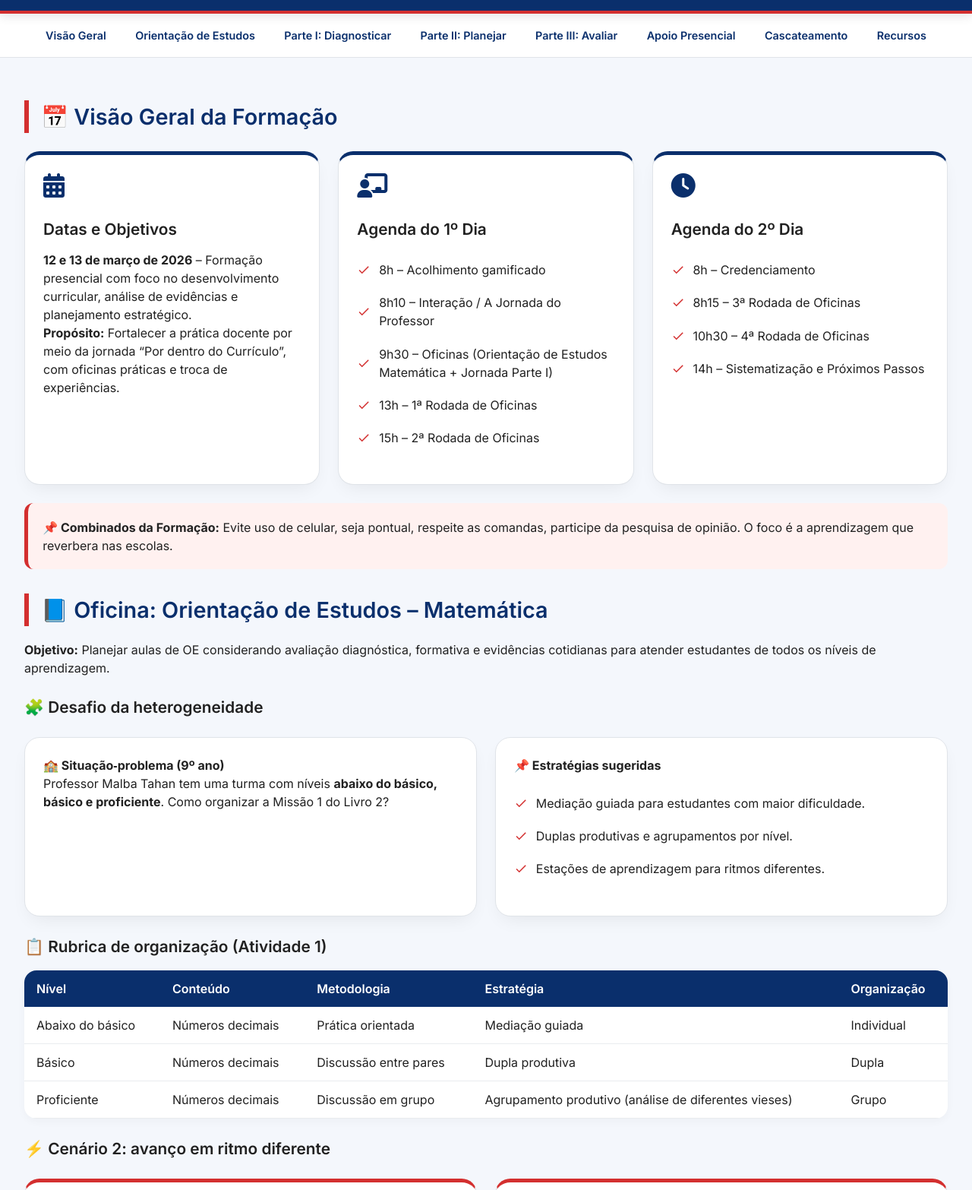
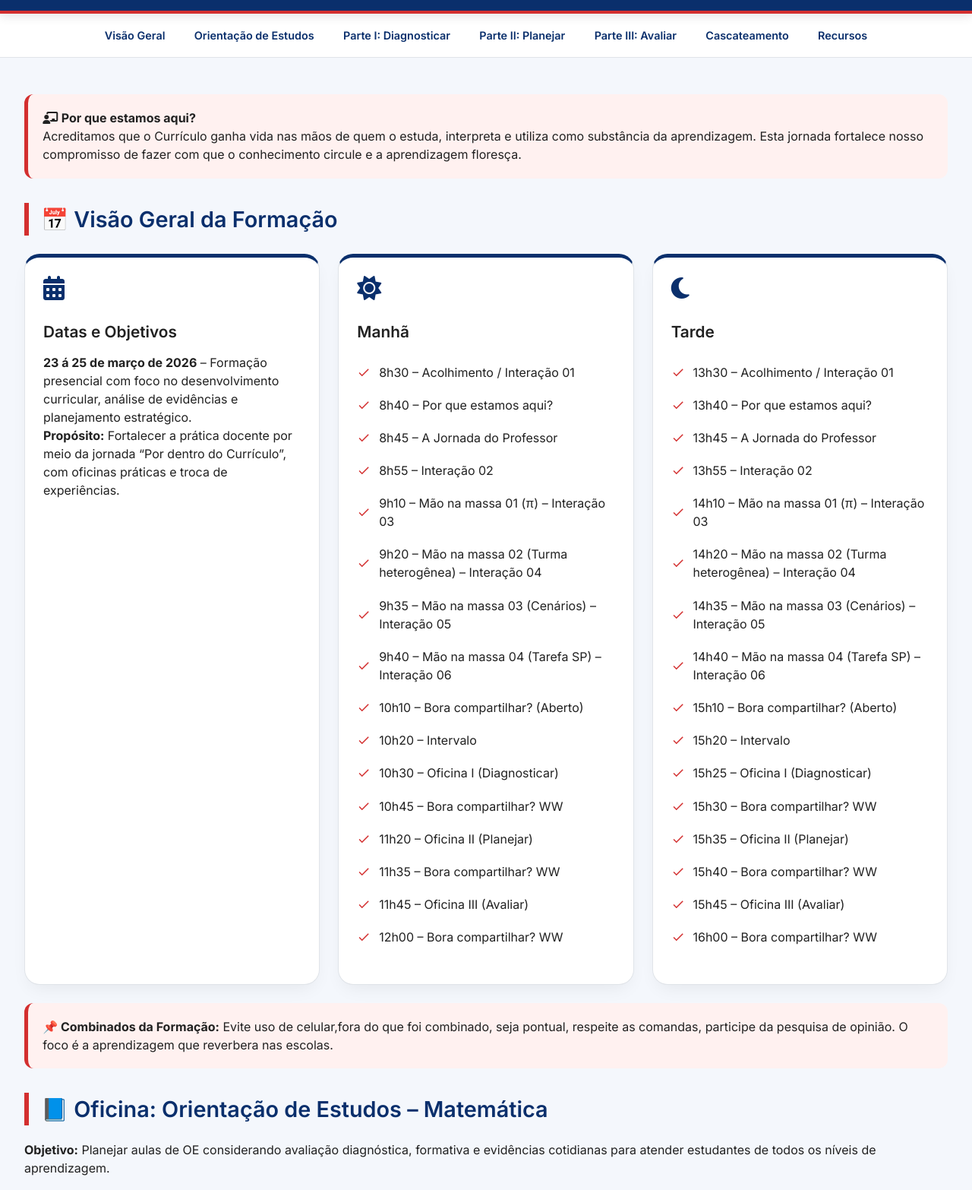
Before and after one commit to PNE-DE-CAI/formacaopddc-urecaieiras, a plain HTML site: page index.html in a window 1280 px wide. Shown: the part 120-1686 px from the top of the page at 76% size. Drawn offline with Linux system fonts and the light colour scheme.

Commit message:
Update index.html

```diff
--- a/index.html
+++ b/index.html
@@ -270,12 +270,16 @@
     <a href="#diagnosticar">Parte I: Diagnosticar</a>
     <a href="#planejar">Parte II: Planejar</a>
     <a href="#avaliar">Parte III: Avaliar</a>
-    <a href="#apoio">Apoio Presencial</a>
     <a href="#cascateamento">Cascateamento</a>
     <a href="index2.html">Recursos</a>
 </nav>
 
 <main class="container">
+    <!-- Por que estamos aqui? -->
+    <div class="callout">
+        <i class="fas fa-chalkboard-user"></i> <strong>Por que estamos aqui?</strong><br>
+        Acreditamos que o Currículo ganha vida nas mãos de quem o estuda, interpreta e utiliza como substância da aprendizagem. Esta jornada fortalece nosso compromisso de fazer com que o conhecimento circule e a aprendizagem floresça.
+    </div>
     <!-- VISÃO GERAL -->
     <section id="visao-geral">
         <h2>📅 Visão Geral da Formação</h2>
@@ -283,33 +287,56 @@
             <div class="card card-azul">
                 <i class="fas fa-calendar-alt" style="font-size: 2rem; color: var(--azul-escuro);"></i>
                 <h3>Datas e Objetivos</h3>
-                <p><strong>12 e 13 de março de 2026</strong> – Formação presencial com foco no desenvolvimento curricular, análise de evidências e planejamento estratégico.</p>
+                <p><strong>23 á 25 de março de 2026</strong> – Formação presencial com foco no desenvolvimento curricular, análise de evidências e planejamento estratégico.</p>
                 <p><strong>Propósito:</strong> Fortalecer a prática docente por meio da jornada “Por dentro do Currículo”, com oficinas práticas e troca de experiências.</p>
             </div>
             <div class="card card-azul">
-                <i class="fas fa-chalkboard-user" style="font-size: 2rem; color: var(--azul-escuro);"></i>
-                <h3>Agenda do 1º Dia</h3>
+                <i class="fas fa-sun" style="font-size: 2rem; color: var(--azul-escuro);"></i>
+                <h3>Manhã</h3>
                 <ul class="lista-destaque">
-                    <li>8h – Acolhimento gamificado</li>
-                    <li>8h10 – Interação / A Jornada do Professor</li>
-                    <li>9h30 – Oficinas (Orientação de Estudos Matemática + Jornada Parte I)</li>
-                    <li>13h – 1ª Rodada de Oficinas</li>
-                    <li>15h – 2ª Rodada de Oficinas</li>
+                    <li>8h30 – Acolhimento / Interação 01</li>
+                    <li>8h40 – Por que estamos aqui?</li>
+                    <li>8h45 – A Jornada do Professor</li>
+                    <li>8h55 – Interação 02</li>
+                    <li>9h10 – Mão na massa 01 (π) – Interação 03</li>
+                    <li>9h20 – Mão na massa 02 (Turma heterogênea) – Interação 04</li>
+                    <li>9h35 – Mão na massa 03 (Cenários) – Interação 05</li>
+                    <li>9h40 – Mão na massa 04 (Tarefa SP) – Interação 06</li>
+                    <li>10h10 – Bora compartilhar? (Aberto)</li>
+                    <li>10h20 – Intervalo</li>
+                    <li>10h30 – Oficina I (Diagnosticar)</li>
+                    <li>10h45 – Bora compartilhar? WW</li>
+                    <li>11h20 – Oficina II (Planejar)</li>
+                    <li>11h35 – Bora compartilhar? WW</li>
+                    <li>11h45 – Oficina III (Avaliar)</li>
+                    <li>12h00 – Bora compartilhar? WW</li>
                 </ul>
             </div>
             <div class="card card-azul">
-                <i class="fas fa-clock" style="font-size: 2rem; color: var(--azul-escuro);"></i>
-                <h3>Agenda do 2º Dia</h3>
+                <i class="fas fa-moon" style="font-size: 2rem; color: var(--azul-escuro);"></i>
+                <h3>Tarde</h3>
                 <ul class="lista-destaque">
-                    <li>8h – Credenciamento</li>
-                    <li>8h15 – 3ª Rodada de Oficinas</li>
-                    <li>10h30 – 4ª Rodada de Oficinas</li>
-                    <li>14h – Sistematização e Próximos Passos</li>
+                    <li>13h30 – Acolhimento / Interação 01</li>
+                    <li>13h40 – Por que estamos aqui?</li>
+                    <li>13h45 – A Jornada do Professor</li>
+                    <li>13h55 – Interação 02</li>
+                    <li>14h10 – Mão na massa 01 (π) – Interação 03</li>
+                    <li>14h20 – Mão na massa 02 (Turma heterogênea) – Interação 04</li>
+                    <li>14h35 – Mão na massa 03 (Cenários) – Interação 05</li>
+                    <li>14h40 – Mão na massa 04 (Tarefa SP) – Interação 06</li>
+                    <li>15h10 – Bora compartilhar? (Aberto)</li>
+                    <li>15h20 – Intervalo</li>
+                    <li>15h25 – Oficina I (Diagnosticar)</li>
+                    <li>15h30 – Bora compartilhar? WW</li>
+                    <li>15h35 – Oficina II (Planejar)</li>
+                    <li>15h40 – Bora compartilhar? WW</li>
+                    <li>15h45 – Oficina III (Avaliar)</li>
+                    <li>16h00 – Bora compartilhar? WW</li>
                 </ul>
             </div>
         </div>
         <div class="callout">
-            <strong>📌 Combinados da Formação:</strong> Evite uso de celular, seja pontual, respeite as comandas, participe da pesquisa de opinião. O foco é a aprendizagem que reverbera nas escolas.
+            <strong>📌 Combinados da Formação:</strong> Evite uso de celular,fora do que foi combinado, seja pontual, respeite as comandas, participe da pesquisa de opinião. O foco é a aprendizagem que reverbera nas escolas.
         </div>
     </section>
 
@@ -346,7 +373,7 @@
             </table>
         </div>
 
-        <h3>⚡ Cenário 2: avanço em ritmo diferente</h3>
+        <h3>⚡ CENÁRIOS: avanço em ritmo diferente</h3>
         <div class="card-grid">
             <div class="card card-vermelho">
                 <h4>Cenário 1: manter a cronologia</h4>
@@ -367,7 +394,8 @@
                 </ul>
             </div>
         </div>
-        <p class="link-doc">🔗 <a href="#" class="link-doc">Tarefa SP – Orientação de Estudos</a> (códigos L1, L2; em breve disparo por grupos)</p>
+        <p class="link-doc">🔗 <a href="https://docs.google.com/presentation/d/1OuoZ8bXcGF2CNHMidxCJmeRLbD7cqmT8xqwrWdU0rtU/edit?usp=drive_link" class="link-doc">Tarefa SP – Orientação de Estudos</a> (códigos L1, L2; em breve disparo por grupos)</p>
+        <p class="link-doc">🎬 <a href="https://drive.google.com/file/d/1O6fWJYvN-KBpiCTg6LpWTipHnzOmWJd1/view?usp=drive_link" class="link-doc">Tarefa SP – Orientação de Estudos</a>Tutorial em video</p>
         <div class="callout-azul callout">
             <strong>Referências para aprofundamento:</strong> <br>
             • Nova Escola – Avaliação e trabalho em turmas com diferentes níveis <br>
@@ -409,7 +437,7 @@
         <div class="callout">
             <strong>🎯 Planejamento estratégico:</strong> use a legenda de cores – <span style="background:#fffacd;">Amarelo</span> (ampliadas), <span style="background:#e0f7e8;">Verde</span> (condensadas), <span style="background:#ffe0cc;">Laranja</span> (adaptadas). O foco é alinhar as aulas às reais necessidades da turma.
         </div>
-        <p class="link-doc">📁 <a href="#" class="link-doc">Guia do Currículo Priorizado 2026 (Anos Finais e EM)</a> – consulte o sumário para localizar as Aprendizagens Essenciais.</p>
+        <p class="link-doc">📁 <a href="https://drive.google.com/drive/folders/1L96YXL03NsQhqMRY5g6CAkwuglxK2pOQ" class="link-doc">Guia do Currículo Priorizado 2026 (Anos Finais e EM)</a> – consulte o sumário para localizar as Aprendizagens Essenciais.</p>
     </section>
 
     <!-- JORNADA DO PROFESSOR – PARTE II: PLANEJAR PARA ENSINAR -->
@@ -457,7 +485,7 @@
             <div class="card">
                 <h4>🔗 Matriz da Prova Paulista</h4>
                 <p>Organiza descritores por grupos cognitivos (G1, G2, G3). As Aprendizagens Essenciais (AEs) orientam o que deve ser avaliado, garantindo alinhamento com currículo e material didático.</p>
-                <a href="#" class="link-doc">Acessar matriz completa</a>
+                <a href="https://drive.google.com/drive/folders/1L96YXL03NsQhqMRY5g6CAkwuglxK2pOQ" class="link-doc">Acessar matriz completa</a>
             </div>
             <div class="card">
                 <h4>🎯 Como montar a avaliação</h4>
@@ -484,38 +512,7 @@
         </div>
     </section>
 
-    <!-- APOIO PRESENCIAL EM SALA DE AULA -->
-    <section id="apoio">
-        <h2>👥 Apoio Presencial em Sala de Aula</h2>
-        <p>Estratégia de formação em serviço baseada em evidências. O foco é identificar uma <strong>aula de qualidade</strong> – aquela que gera aprendizagem.</p>
 
-        <h3>📋 Rubrica de Qualidade da Aula</h3>
-        <div class="card-grid">
-            <div class="card">
-                <h4>Planejamento e domínio do conteúdo</h4>
-                <p>O professor sabe aonde quer chegar? Demonstra domínio conceitual?</p>
-            </div>
-            <div class="card">
-                <h4>Estratégias de aprendizagem</h4>
-                <p>O que o professor faz para favorecer a aprendizagem? Verifica a compreensão com perguntas abertas?</p>
-            </div>
-            <div class="card">
-                <h4>Gestão da sala de aula</h4>
-                <p>Engaja os estudantes, lida com dispersão de forma respeitosa.</p>
-            </div>
-        </div>
-
-        <h3>🧪 Simulação de aula observada</h3>
-        <div class="callout">
-            <p><strong>Cenário:</strong> Professor inicia aula perguntando o que foi visto na última aula sobre frações, projeta slides rapidamente, não contextualiza, ignora dúvidas e encerra sem atividade prática.</p>
-            <p><strong>Evidências:</strong> Retomada superficial, não explicita objetivo, não verifica compreensão, não adapta explicação diante da dúvida do estudante.</p>
-            <p><strong>Feedback acionável:</strong> Iniciar com objetivo claro, retomar conteúdo de forma estruturada, utilizar exemplos variados, verificar entendimento com perguntas diagnósticas e encerrar com sistematização.</p>
-        </div>
-
-        <h3>📌 Registro de evidências</h3>
-        <p>Para um apoio efetivo, observe momentos específicos, descreva o que estudantes e professor fazem, e seja objetivo. O feedback deve basear-se em fatos observáveis.</p>
-        <p class="link-doc">🔗 <a href="#" class="link-doc">Documento Orientador – Apoio Presencial em Sala de Aula</a></p>
-    </section>
 
     <!-- CASCATEAMENTO E PRÓXIMOS PASSOS -->
     <section id="cascateamento">
@@ -543,7 +540,7 @@
 
         <h3>📌 Novidade: Cad Formação</h3>
         <p>O novo sistema oferece mais autonomia para as UREs (autorização via DOE), fluxo de aprovação simplificado (PEC → CEC → DR) e interface mais intuitiva. O número do CAD aparece ao final e no certificado.</p>
-        <p class="link-doc">🔗 <a href="#" class="link-doc">Tutorial do CAD Formação</a></p>
+        <p class="link-doc">🔗 <a href="https://docs.google.com/presentation/d/1519XHXHbZUUV6-l2w1h70FQ9oRLaPK7G/edit?usp=drivesdk&ouid=101532812359216929017&rtpof=true&sd=true" class="link-doc">Tutorial do CAD Formação</a></p>
 
         <div class="callout-azul callout">
             <strong>Próximos passos:</strong> Acompanhe as formações continuadas, utilize os materiais do repositório e fortaleça a cultura colaborativa. A pesquisa de opinião é fundamental para o aprimoramento.
@@ -555,7 +552,7 @@
             <p>POR DENTRO DO CURRICULO – PEC DC - Matemática 2026 | URE-CAIEIRAS</p>
             <p>Formação Presencial 2026 – Matemática | Documento orientador elaborado com base nos materiais da SEDUC-SP</p>
             <p>Central de Atendimento: 0800 77 000 12 | <a href="#">atendimento.educacao.sp.gov.br</a></p>
-            <p style="margin-top: 1rem; font-size: 0.85rem;">identidade visual: azul, vermelho, preto, branco · logo oficial</p>
+            <p style="margin-top: 1rem; font-size: 0.85rem;"></p>
         </div>
     </footer>
 </main>
```
